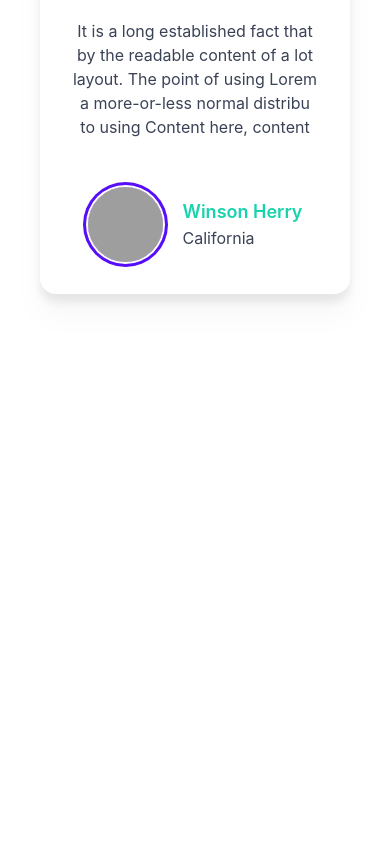
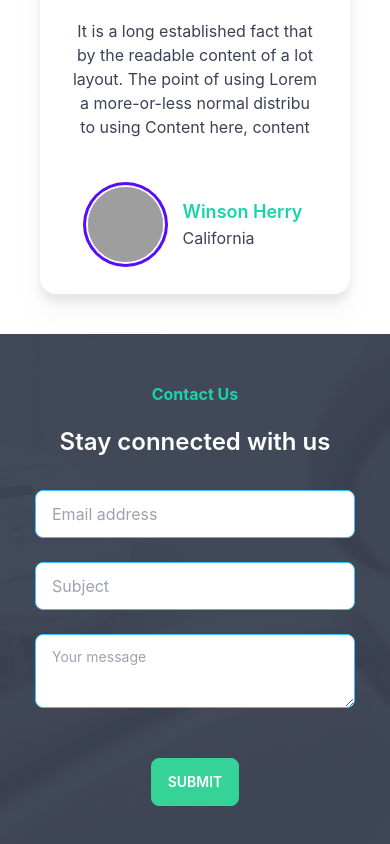
Before and after one commit to Shazzadul-Shakib/Tooth-pick-portal, a React (Create React App) app: page / in a window 390 px wide. Shown: the part 4864-5708 px from the top of the page. Before the commit the page ends 5198 px from the top, so only its background shows below. Built offline with nearby package versions, Linux system fonts and the light colour scheme; grey boxes are pictures that could not be loaded.

Commit message:
responsive contact us section added

```diff
--- /dev/null
+++ b/src/components/Home/Contactus.jsx
@@ -0,0 +1,30 @@
+import React from 'react';
+import bg from '../../assets/images/appointment.png';
+const Contactus = () => {
+  return (
+    <div>
+      <div className="hero min-h-fit" style={{ backgroundImage: `url('${bg}')` }}>
+        <div className="hero-overlay bg-opacity-60"></div>
+        <div className="hero-content text-center text-neutral-content">
+          <div className="max-w-screen sm:max-w-md my-8" >
+            <div>
+              <h5 className=' text-[#19D3AE] font-bold'>Contact Us</h5>
+              <h3 className=' text-white font-semibold text-2xl my-5'>Stay connected with us</h3>
+            </div>
+            <div>
+              <input type="text" placeholder="Email address"
+                className="input input-bordered input-info text-black w-full max-w-xs my-3" />
+              <input type="text" placeholder="Subject"
+                className="input input-bordered input-info text-black w-full max-w-xs my-3" />
+              <textarea className="textarea textarea-info text-black w-full max-w-xs my-3" placeholder="Your message"></textarea>
+            </div>
+            <button className="btn btn-success text-white mt-8">Submit</button>
+          </div>
+
+        </div>
+      </div>
+    </div>
+  );
+};
+
+export default Contactus;
--- a/src/components/Home/Home.jsx
+++ b/src/components/Home/Home.jsx
@@ -1,6 +1,7 @@
 import React from 'react';
 import About from './About';
 import Appointment_h from './Appointment_h';
+import Contactus from './Contactus';
 
 
 import Hero from './Hero';
@@ -18,7 +19,9 @@ const Home = () => {
       {/* Appointment section*/}
       <Appointment_h />
       {/* Testimonial section */}
-      <Testimonial/>
+      <Testimonial />
+      {/* contact us section */}
+      <Contactus/>
     </div>
   );
 };
```
